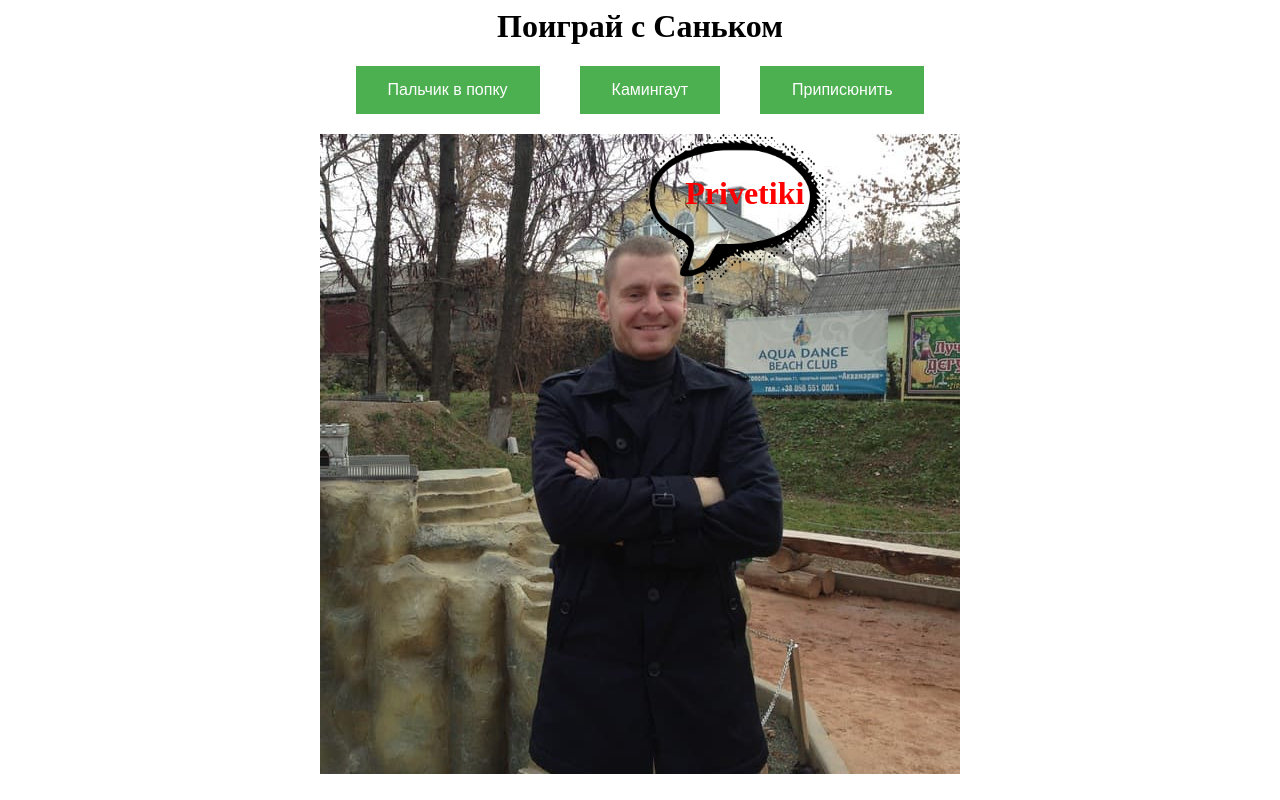
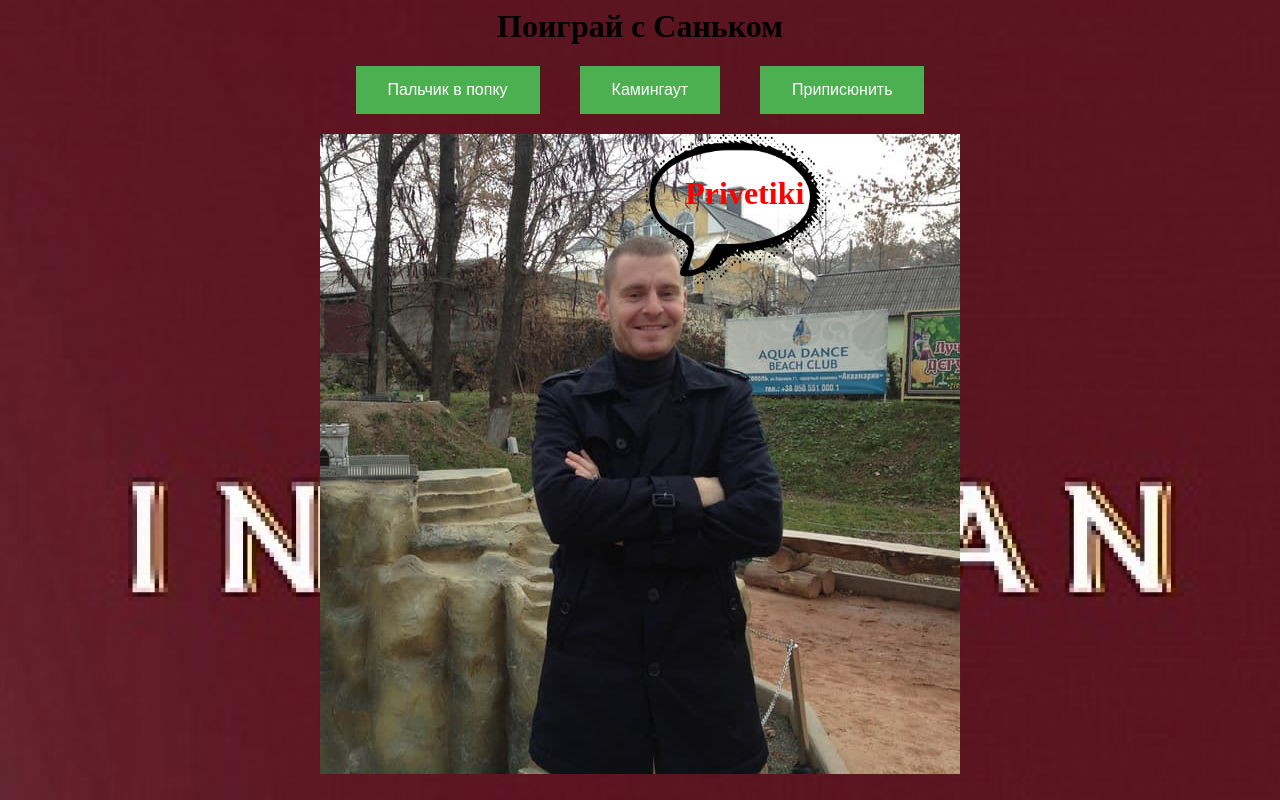
Before and after one commit to Mashoshin/Lutsevich, a PHP site: page /index.html in a window 1280 px wide. Run offline with PHP 8.4, Linux system fonts and the light colour scheme.

Commit message:
inkerman

```diff
--- a/sources/style.css
+++ b/sources/style.css
@@ -1,6 +1,9 @@
 body {
     cursor: url('/sources/pic/cursor.png'), auto;
     text-align: center;
+    background-image: url("/sources/pic/inkerman.jpg");
+    background-repeat: no-repeat; /* Do not repeat the image */
+    background-size: cover;
 }
 .main {
     position: relative;
```
Also changed, not shown: sources/pic/inkerman.jpg (added).
